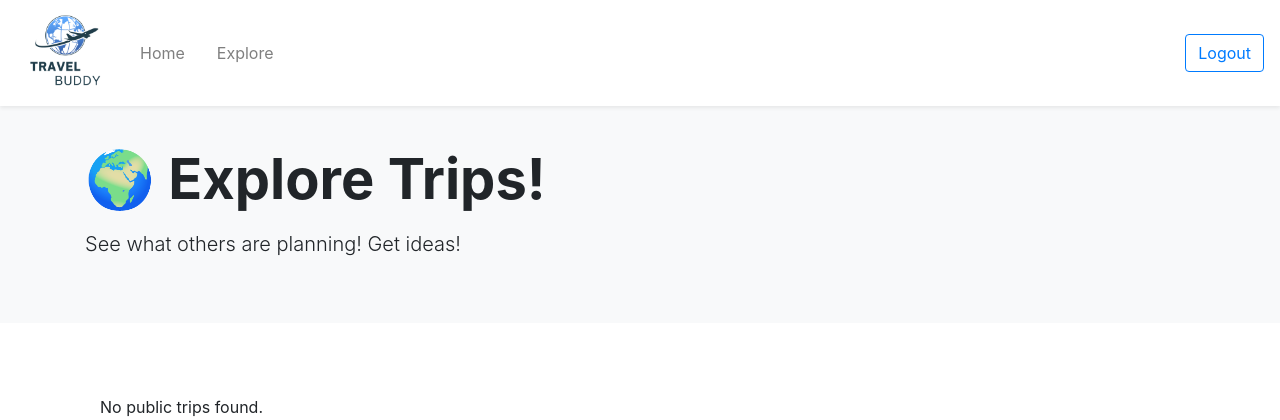
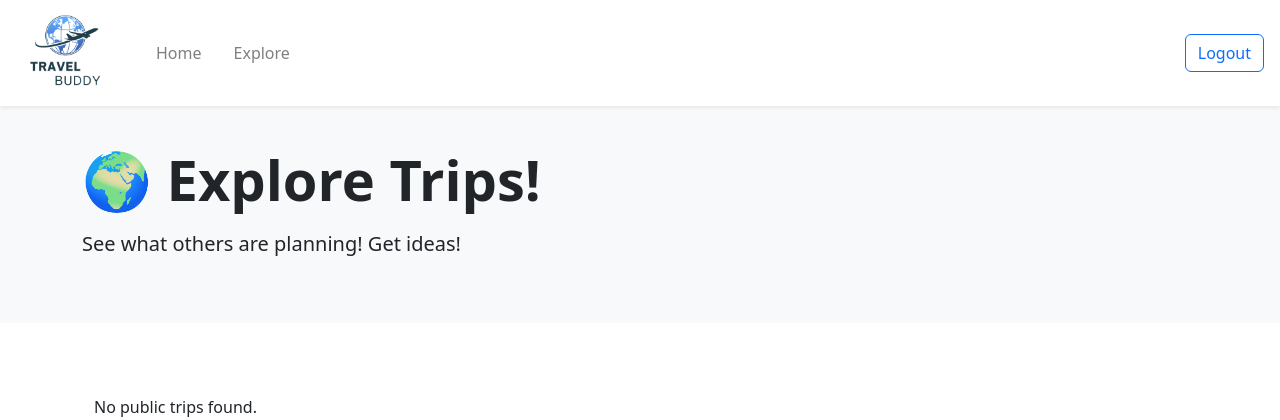
Before and after one commit to jsmnlao/Travel-Buddy, a Flask app: page /explore in a window 1280 px wide. Shown: the top 420 px of the page. Run offline with Flask 3, Linux system fonts and the light colour scheme; data that the repository does not hold is empty; some libraries are stand-ins or nearby versions.

Commit message:
fix nav bar

```diff
--- a/website/templates/explore.html
+++ b/website/templates/explore.html
@@ -9,6 +9,7 @@
     <link rel="stylesheet" href="https://stackpath.bootstrapcdn.com/bootstrap/4.4.1/css/bootstrap.min.css" />
     <link href="https://cdn.jsdelivr.net/npm/bootstrap-icons/font/bootstrap-icons.css" rel="stylesheet" />
     <link rel="stylesheet" href="https://stackpath.bootstrapcdn.com/font-awesome/4.7.0/css/font-awesome.min.css" />
+    <link href="https://cdn.jsdelivr.net/npm/bootstrap@5.3.3/dist/css/bootstrap.min.css" rel="stylesheet" />
 
     <style>
       .hero {
@@ -46,20 +47,28 @@
   </head>
   <body class="min-vh-100 d-flex flex-column">
     <nav class="navbar navbar-expand-lg navbar-light bg-white shadow-sm">
-      <a class="navbar-brand" href="/home">
-        <img src="{{url_for('static', filename='images/logo.png')}}" class="d-inline-block align-top logo-nav" />
+      <a class="navbar-brand ms-3" href="/home">
+        <img src="{{ url_for('static', filename='images/logo.png') }}" class="d-inline-block align-top logo-nav" />
       </a>
-      <button class="navbar-toggler" type="button" data-toggle="collapse" data-target="#navbar">
+      <button class="navbar-toggler me-3" type="button" data-bs-toggle="collapse" data-bs-target="#navbar" aria-controls="navbar" aria-expanded="false" aria-label="Toggle navigation">
         <span class="navbar-toggler-icon"></span>
       </button>
+
       <div class="collapse navbar-collapse" id="navbar">
-        <div class="navbar-nav">
-          <a class="nav-item nav-link mr-3" id="home" href="/home">Home</a>
-          <a class="nav-item nav-link" id="explore" href="/explore">Explore</a>
-        </div>
-        <div class="ml-auto">
-          <a class="btn btn-outline-primary" id="logout" href="/" role="button">Logout</a>
-        </div>
+        <ul class="navbar-nav">
+          <li class="nav-item">
+            <a class="nav-link ms-3" href="/home">Home</a>
+          </li>
+          <li class="nav-item">
+            <a class="nav-link ms-3" href="/explore">Explore</a>
+          </li>
+        </ul>
+
+        <ul class="navbar-nav ms-auto">
+          <li class="nav-item">
+            <a class="btn btn-outline-primary ms-3 me-3" id="logout" href="/" role="button">Logout</a>
+          </li>
+        </ul>
       </div>
     </nav>
 
@@ -107,7 +116,7 @@
       </div>
     </footer>
 
-    <script src="https://code.jquery.com/jquery-3.2.1.slim.min.js" integrity="sha384-KJ3o2DKtIkvYIK3UENzmM7KCkRr/rE9/Qpg6aAZGJwFDMVNA/GpGFF93hXpG5KkN" crossorigin="anonymous"></script>
+    <!-- <script src="https://code.jquery.com/jquery-3.2.1.slim.min.js" integrity="sha384-KJ3o2DKtIkvYIK3UENzmM7KCkRr/rE9/Qpg6aAZGJwFDMVNA/GpGFF93hXpG5KkN" crossorigin="anonymous"></script> -->
     <script src="https://cdnjs.cloudflare.com/ajax/libs/popper.js/1.12.9/umd/popper.min.js" integrity="sha384-ApNbgh9B+Y1QKtv3Rn7W3mgPxhU9K/ScQsAP7hUibX39j7fakFPskvXusvfa0b4Q" crossorigin="anonymous"></script>
     <script src="https://maxcdn.bootstrapcdn.com/bootstrap/4.0.0/js/bootstrap.min.js" integrity="sha384-JZR6Spejh4U02d8jOt6vLEHfe/JQGiRRSQQxSfFWpi1MquVdAyjUar5+76PVCmYl" crossorigin="anonymous"></script>
   </body>
```
Also changed, not shown: website/templates/home.html (+13 -7 lines).
